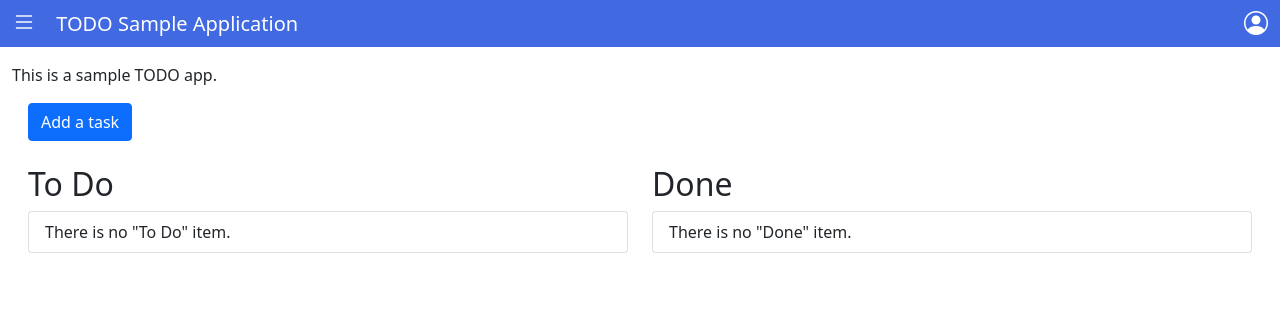
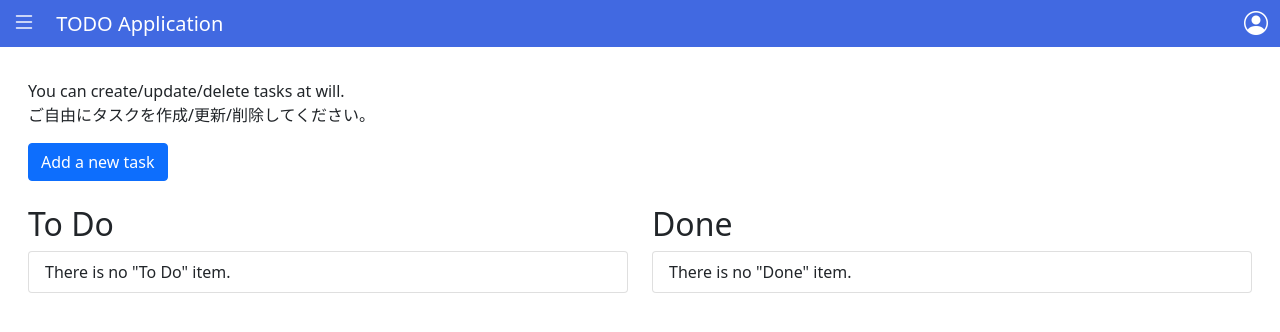
Before and after one commit to kazukifujiwara/docker-flask-todos, a Flask app: page /view/ in a window 1280 px wide. Shown: the top 332 px of the page. Run offline with Flask 2, Linux system fonts and the light colour scheme; some libraries are stand-ins or nearby versions.

Commit message:
modify messages

```diff
--- a/src/templates/view.html
+++ b/src/templates/view.html
@@ -22,8 +22,11 @@ TODO App
 {% raw %}
 <script type="text/x-template" id="mycomp-template">
     <div class="ontainer-fluid">
-
-        <button type="button" class="btn btn-primary" @click="openCreateTaskModal()">Add a task</button>
+        <p>
+            You can create/update/delete tasks at will.<br>
+            ご自由にタスクを作成/更新/削除してください。
+        </p>
+        <button type="button" class="btn btn-primary" @click="openCreateTaskModal()">Add a new task</button>
         <br><br>
 
         <div class="row">
--- a/src/view.py
+++ b/src/view.py
@@ -6,6 +6,6 @@ view_bp = Blueprint('view', __name__, url_prefix='/view')
 @view_bp.route('/', methods=['GET'])
 def view():
     return render_template('view.html', \
-        title='TODO Sample Application', \
-        message='This is a sample TODO app.'
+        title='TODO Application', \
+        message=''
     )
```
